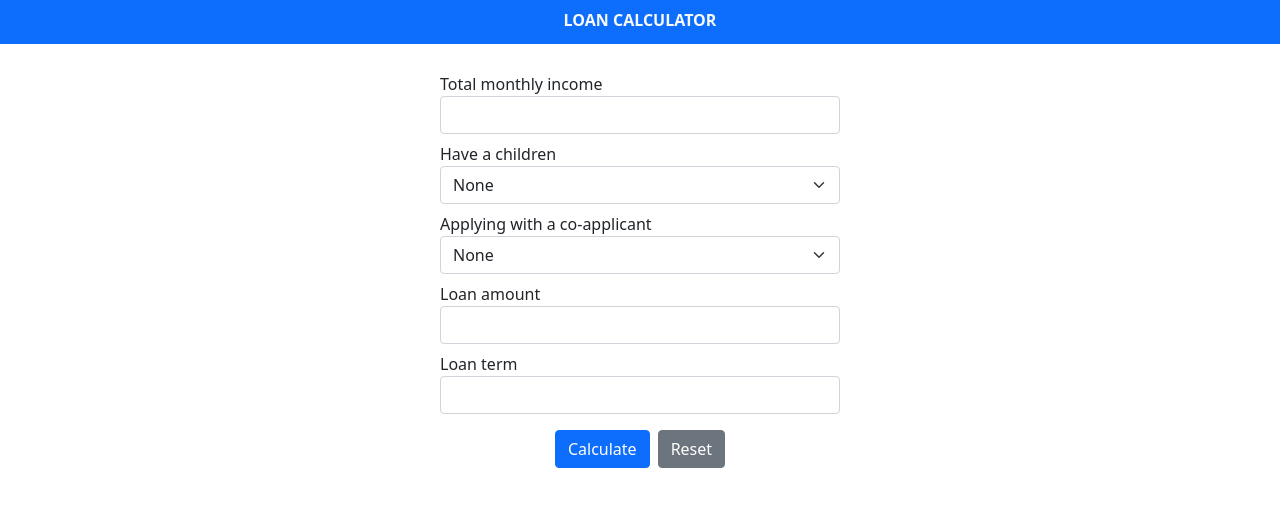
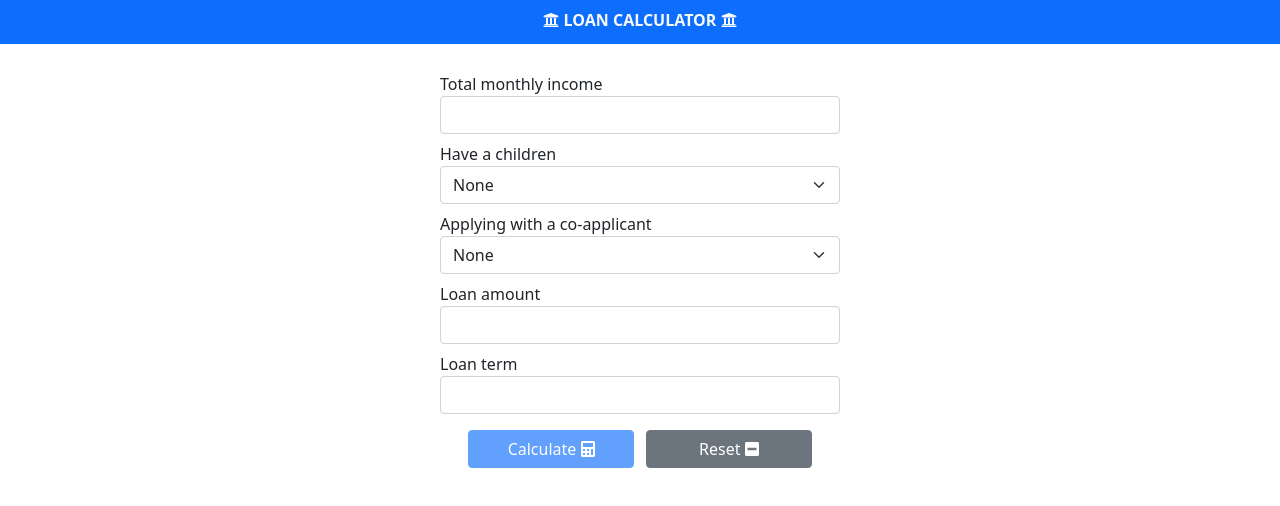
Before and after one commit to successfulcode/loan-calculator, an Angular app: page / in a window 1280 px wide. Shown: the top 506 px of the page. Built offline with nearby package versions, Linux system fonts and the light colour scheme.

Commit message:
Created validations in calculator form and added awesome icons

```diff
--- a/package.json
+++ b/package.json
@@ -18,6 +18,11 @@
     "@angular/platform-browser": "~12.2.0",
     "@angular/platform-browser-dynamic": "~12.2.0",
     "@angular/router": "~12.2.0",
+    "@fortawesome/angular-fontawesome": "^0.9.0",
+    "@fortawesome/fontawesome-svg-core": "^1.2.35",
+    "@fortawesome/free-brands-svg-icons": "^5.15.3",
+    "@fortawesome/free-regular-svg-icons": "^5.15.3",
+    "@fortawesome/free-solid-svg-icons": "^5.15.3",
     "bootstrap": "^5.1.3",
     "rxjs": "~6.6.0",
     "tslib": "^2.3.0",
--- a/src/app/app.module.ts
+++ b/src/app/app.module.ts
@@ -5,6 +5,7 @@ import { AppComponent } from './app.component';
 import { NavbarComponent } from './navbar/navbar.component';
 import { CalculatorComponent } from './calculator/calculator.component';
 import { HttpClientModule } from '@angular/common/http';
+import { FontAwesomeModule } from '@fortawesome/angular-fontawesome';
 
 @NgModule({
   declarations: [
@@ -16,7 +17,8 @@ import { HttpClientModule } from '@angular/common/http';
     BrowserModule,
     FormsModule,
     ReactiveFormsModule,
-    HttpClientModule
+    HttpClientModule,
+    FontAwesomeModule
   ],
   providers: [],
   bootstrap: [AppComponent]
--- a/src/app/calculator/calculator.component.css
+++ b/src/app/calculator/calculator.component.css
@@ -8,3 +8,20 @@
   max-width: 25rem;
   width: 100%;
 }
+
+.first-button {
+  margin-right: .7rem;
+}
+
+@media only screen and (max-width: 320px) {
+  .form-buttons {
+    flex-direction: column;
+    align-items: center;
+  }
+  button{
+    margin-bottom: .7rem;
+  }
+  .first-button {
+    margin-right: 0;
+  }
+}
--- a/src/app/calculator/calculator.component.html
+++ b/src/app/calculator/calculator.component.html
@@ -4,45 +4,107 @@
     [formGroup]="calculatorForm"
     (ngSubmit)="onSubmit()"
   >
+    <div>
       <label for="income" class="mt-1">Total monthly income</label>
+      <div class="input-group has-validation">
         <input
           type="number"
           id="income"
           class="form-control"
           formControlName="income"
+          [ngClass]="{
+            'is-invalid':
+              calculatorForm.controls.income.status === 'INVALID' &&
+              calculatorForm.controls.income.touched
+          }"
+          aria-describedby="incomeFeedback"
         />
+        <div id="incomeFeedback" class="invalid-feedback">
+          {{ requiredFieldMessage }}
+        </div>
+      </div>
+    </div>
+
+    <div>
       <label for="children" class="mt-2">Have a children</label>
       <select id="children" class="form-select" formControlName="children">
         <option value="NONE">None</option>
         <option value="SINGLE">Single</option>
         <option value="MULTIPLE">Multiple</option>
       </select>
+    </div>
+
+    <div>
       <label for="coapplicant" class="mt-2">Applying with a co-applicant</label>
-    <select id="coapplicant" class="form-select" formControlName="coapplicant">
+      <select
+        id="coapplicant"
+        class="form-select"
+        formControlName="coapplicant"
+      >
         <option value="NONE">None</option>
         <option value="SINGLE_BORROWER">Single borrower</option>
         <option value="MULTIPLE_BORROWERS">Multiple borrowers</option>
       </select>
+    </div>
+
+    <div>
       <label for="amount" class="mt-2">Loan amount</label>
+      <div class="input-group has-validation">
         <input
           type="number"
           id="amount"
           class="form-control"
           formControlName="amount"
+          [ngClass]="{
+            'is-invalid':
+              calculatorForm.controls.amount.status === 'INVALID' &&
+              calculatorForm.controls.amount.touched
+          }"
+          aria-describedby="amountFeedback"
         />
+        <div id="amountFeedback" class="invalid-feedback">
+          {{ requiredFieldMessage }}
+        </div>
+      </div>
+    </div>
+
+    <div>
       <label for="term" class="mt-2">Loan term</label>
+      <div class="input-group has-validation">
         <input
           type="number"
           id="term"
           class="form-control"
           formControlName="term"
+          [ngClass]="{
+            'is-invalid':
+              calculatorForm.controls.term.status === 'INVALID' &&
+              calculatorForm.controls.term.touched
+          }"
+          aria-describedby="termFeedback"
         />
-    <div class="d-flex justify-content-center mt-3">
-      <button [disabled]="isLoading" type="submit" class="btn btn-primary me-2">
+        <div id="termFeedback" class="invalid-feedback">
+          {{ requiredFieldMessage }}
+        </div>
+      </div>
+    </div>
+
+    <div class="form-buttons d-flex justify-content-center mt-3">
+      <button
+        [disabled]="isLoading || calculatorForm.status === 'INVALID'"
+        type="submit"
+        class="btn btn-primary first-button col-5"
+      >
         Calculate
+        <fa-icon [icon]="faCalculator"></fa-icon>
       </button>
-      <button [disabled]="isLoading" type="reset" class="btn btn-secondary">
+      <button
+        [disabled]="isLoading"
+        type="reset"
+        class="btn btn-secondary col-5"
+      >
         Reset
+        <fa-icon [icon]="faMinusSquare"></fa-icon>
       </button>
     </div>
   </form>
--- a/src/app/calculator/calculator.component.ts
+++ b/src/app/calculator/calculator.component.ts
@@ -1,6 +1,7 @@
 import { Component } from '@angular/core';
-import { FormGroup, FormControl } from '@angular/forms';
+import { FormGroup, FormControl, Validators } from '@angular/forms';
 import { HttpClient, HttpHeaders } from '@angular/common/http';
+import { faCalculator, faMinusSquare } from '@fortawesome/free-solid-svg-icons';
 
 @Component({
   selector: 'app-calculator',
@@ -12,6 +13,9 @@ export class CalculatorComponent {
 
   conditions = {};
   isLoading = false;
+  requiredFieldMessage = 'This field is required';
+  faCalculator = faCalculator;
+  faMinusSquare = faMinusSquare;
 
   onCalculateLoan(loanParams: {
     monthlyIncome: number;
@@ -49,15 +53,16 @@ export class CalculatorComponent {
       children: this.calculatorForm.value.children,
       coapplicant: this.calculatorForm.value.coapplicant,
     };
+    console.log('calculatorForm', this.calculatorForm)
     this.onCalculateLoan(loanParams);
     this.calculatorForm.reset();
   }
 
   calculatorForm = new FormGroup({
-    income: new FormControl(null),
+    income: new FormControl(null, Validators.required),
     children: new FormControl('NONE'),
     coapplicant: new FormControl('NONE'),
-    amount: new FormControl(null),
-    term: new FormControl(null),
+    amount: new FormControl(null, Validators.required),
+    term: new FormControl(null, Validators.required),
   });
 }
--- a/src/app/navbar/navbar.component.html
+++ b/src/app/navbar/navbar.component.html
@@ -1,3 +1,15 @@
-<nav class="navbar navbar-dark bg-primary d-flex justify-content-center align-items-center">
-  <span class="mb-1 fw-bold text-light">LOAN CALCULATOR</span>
+<nav
+  class="
+    navbar navbar-dark
+    bg-primary
+    d-flex
+    justify-content-center
+    align-items-center
+  "
+>
+  <span class="mb-1 fw-bold text-light">
+    <fa-icon [icon]="faUniversity"></fa-icon>
+    LOAN CALCULATOR
+    <fa-icon [icon]="faUniversity"></fa-icon>
+  </span>
 </nav>
--- a/src/app/navbar/navbar.component.ts
+++ b/src/app/navbar/navbar.component.ts
@@ -1,15 +1,12 @@
-import { Component, OnInit } from '@angular/core';
+import { Component } from '@angular/core';
+import { faUniversity } from '@fortawesome/free-solid-svg-icons';
 
 @Component({
   selector: 'app-navbar',
   templateUrl: './navbar.component.html',
-  styleUrls: ['./navbar.component.css']
+  styleUrls: ['./navbar.component.css'],
 })
-export class NavbarComponent implements OnInit {
 
-  constructor() { }
-
-  ngOnInit(): void {
-  }
-
+export class NavbarComponent {
+  faUniversity = faUniversity;
 }
```
Also changed, not shown: 1 other file (tests, documents, lock files or other folders). Lines whose indentation alone changed are shown as unchanged.
